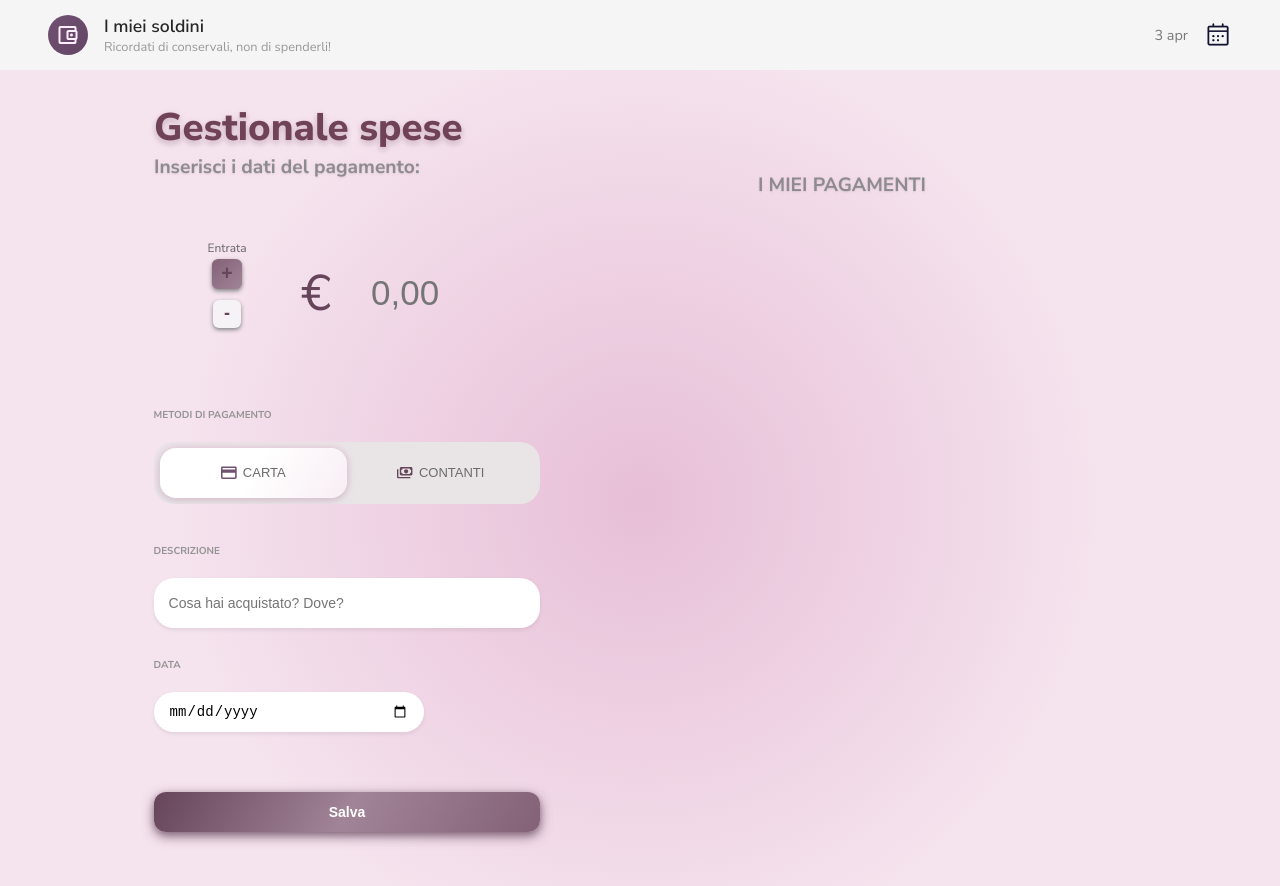
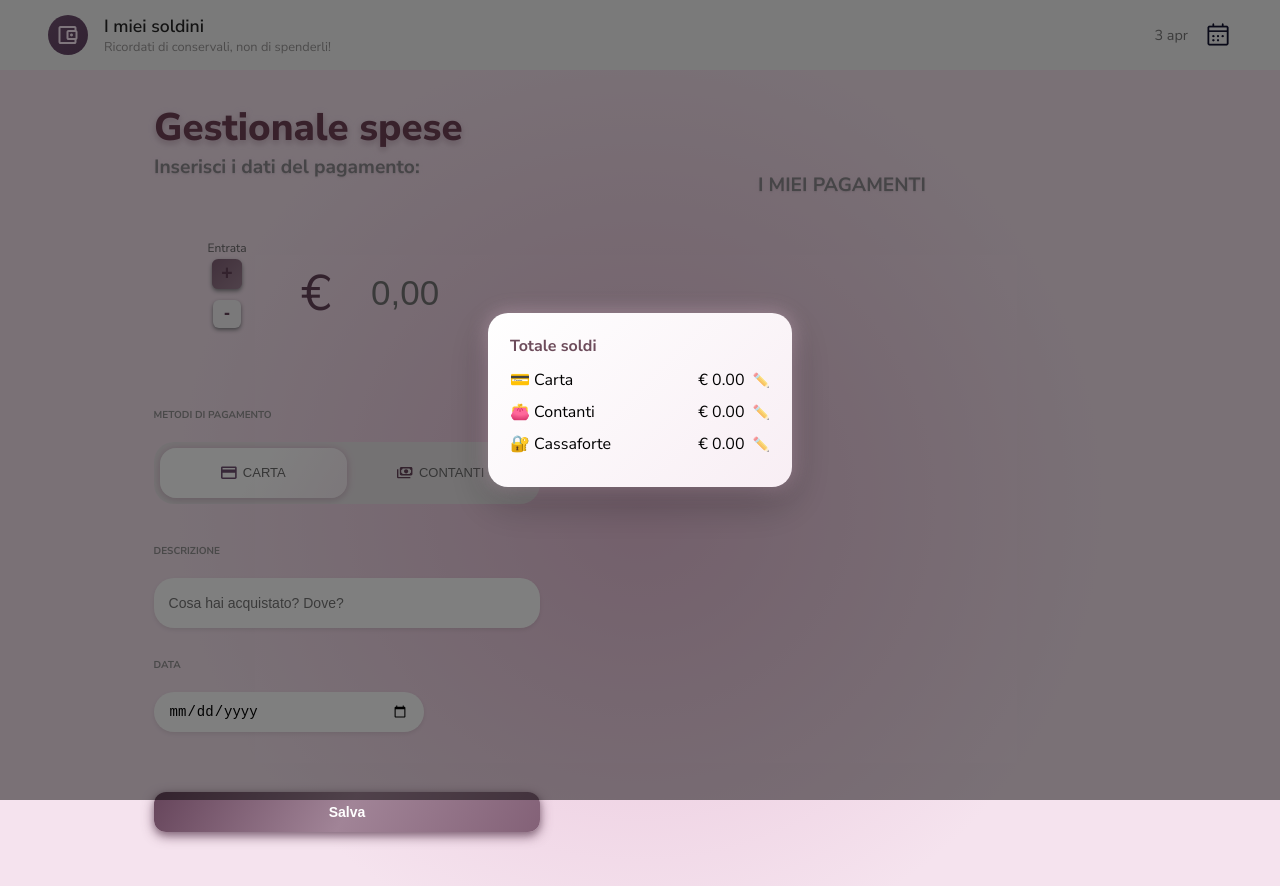
Before and after one commit to Vittoriatosi2006/Gestionale-spese, a React (Vite) app: page / in a window 1280 px wide. Both pictures are taken after a click on the picture 68 px from the left and 35 px from the top of the page. Shown: the top 886 px of the page. Built offline with nearby package versions, Linux system fonts and the light colour scheme; a web font is replaced by a local one.

Commit message:
aggiunta card somma

```diff
--- a/src/App.tsx
+++ b/src/App.tsx
@@ -5,19 +5,30 @@ import Recenti from "./Recenti";
 import type { Pagamento } from "./type";
 
 function App() {
-  const [pagamenti, setPagamenti] = useState<Pagamento[]>([]);
+  const [pagamenti, setPagamenti] = useState<Pagamento[]>([]); //pagamenti è la lista principale di tutti i movimenti salvati
+  const [pagamentoDaModificare, setPagamentoDaModificare] =
+    useState<Pagamento | null>(null); //se si fa su un pagamento che già esiste serve a modificarlo, se è null ne creo uno nuovo
+  const [showSaldo, setShowSaldo] = useState(false); //mostra o nasconde la card con i saldi totali
+  const [adjustCarta, setAdjustCarta] = useState<string>(""); //serve a tenere traccia di quanto l'utente vuole aggiungere o togliere al saldo carta manualmente
+  const [adjustContanti, setAdjustContanti] = useState<string>(""); //serve a tenere traccia di quanto l'utente vuole aggiungere o togliere al saldo contanti manualmente
+  const [cassaforte, setCassaforte] = useState<number>(0); //importo totalle  della cassaforte, e si modifica a mano
 
-  const [pagamentoDaModificare, setPagamentoDaModificare] =
-    useState<Pagamento | null>(null);
+  //somme automatiche basate sui pagamenti salvati
+  const totaleCarta = pagamenti
+    .filter((p) => p.metodo === "carta")
+    .reduce((acc, p) => acc + p.importo, 0);
+  const totaleContanti = pagamenti
+    .filter((p) => p.metodo === "contanti")
+    .reduce((acc, p) => acc + p.importo, 0);
 
-  // Carica dal localStorage
+  //queste due costanti servono per mostrare il saldo aggiornato quando si modifica il saldo manualmente
+  const totaleCartaFinale = totaleCarta + (Number(adjustCarta) || 0);
+  const totaleContantiFinale = totaleContanti + (Number(adjustContanti) || 0);
+
   useEffect(() => {
     const datiSalvati = localStorage.getItem("pagamenti");
     if (datiSalvati) {
       setPagamenti(JSON.parse(datiSalvati));
-    }
-    {
-      /* json.parse trasforma una stringa in oggetto js */
     }
   }, []);
 
@@ -25,8 +36,8 @@ function App() {
     let nuoviPagamenti;
 
     if (pagamentoDaModificare) {
-      // p = pagamento modificato o nuovo, pag = ogni elemento dell'array pagamenti
-      // se c'è un nuovo p, viene aggiunto, altrimenti rimane quello vecchio
+      // p = pagamento modificato o nuovo, pag = ogni ele,e to dell'rray  pagamenti
+      // se c'è un nnhovo p, viene aggiunti, ltrimenti rimane quellp vecchio
       nuoviPagamenti = pagamenti.map((pag) => (pag.id === p.id ? p : pag));
       setPagamentoDaModificare(null);
     } else {
@@ -37,7 +48,7 @@ function App() {
     localStorage.setItem("pagamenti", JSON.stringify(nuoviPagamenti));
   };
   {
-    /* json.stringfy trasforma un oggetto js in una stringa */
+    /* json.stringify trasfora un oggetto js in una stringa */
   }
 
   const eliminaPagamento = (id: number) => {
@@ -48,12 +59,25 @@ function App() {
 
   return (
     <div className="App">
-      <Navbar />
+      <Navbar
+        totaleCarta={totaleCartaFinale}
+        totaleContanti={totaleContantiFinale}
+        cassaforte={cassaforte}
+        setCassaforte={setCassaforte}
+        showSaldo={showSaldo}
+        setShowSaldo={setShowSaldo}
+        adjustCarta={adjustCarta}
+        setAdjustCarta={setAdjustCarta}
+        adjustContanti={adjustContanti}
+        setAdjustContanti={setAdjustContanti}
+      />
+
       <div className="main-content">
         <NewEntry
           onSalva={aggiungiPagamento}
           pagamentoDaModificare={pagamentoDaModificare}
         />
+
         <Recenti
           pagamenti={pagamenti}
           onElimina={eliminaPagamento}
--- a/src/Navbar.css
+++ b/src/Navbar.css
@@ -68,6 +68,138 @@
   transition: 0.2s ease-in-out;
 }
 
+.overlay {
+  position: fixed;
+  top: 0;
+  left: 0;
+  width: 100vw;
+  height: 100vh;
+  background: rgba(0, 0, 0, 0.5);
+  display: flex;
+  justify-content: center;
+  align-items: center;
+  z-index: 2000;
+  animation: fadeOverlay 0.2s ease;
+}
+
+.saldo-card {
+  background: linear-gradient(135deg, #ffffff, #f8eef4);
+  padding: 22px;
+  border-radius: 20px;
+  box-shadow:
+    0 15px 40px rgba(0, 0, 0, 0.25),
+    0 0 20px rgba(231, 191, 215, 0.5);
+  min-width: 260px;
+  max-width: 90%;
+  animation: scaleIn 0.25s ease;
+}
+
+.saldo-card h3 {
+  font-size: 16px;
+  margin-bottom: 12px;
+  color: #6d4c5b;
+}
+
+.saldo-card p {
+  display: flex;
+  justify-content: space-between;
+  font-size: 15px;
+  margin: 6px 0;
+  font-weight: 500;
+}
+
+.saldo-card p:hover {
+  transform: translateX(3px);
+  transition: 0.2s;
+}
+
+.cassaforte {
+  margin-top: 12px;
+  padding-top: 10px;
+  border-top: 1px solid #e8dbe2;
+  display: flex;
+  justify-content: space-between;
+  align-items: center;
+}
+
+.cassaforte input {
+  width: 90px;
+  padding: 5px 8px;
+  border-radius: 8px;
+  border: 1px solid #d6c2cc;
+  outline: none;
+  font-size: 14px;
+  transition: 0.2s;
+}
+
+.cassaforte input:focus {
+  border-color: #d88bb0;
+  box-shadow: 0 0 5px rgba(216, 139, 176, 0.5);
+}
+.riga-saldo {
+  display: flex;
+  justify-content: space-between;
+  align-items: center;
+  margin: 10px 0;
+}
+
+.valore {
+  display: flex;
+  align-items: center;
+  gap: 8px;
+}
+
+.edit {
+  cursor: pointer;
+  font-size: 14px;
+  opacity: 0.6;
+  transition: 0.2s;
+}
+
+.edit:hover {
+  opacity: 1;
+  transform: scale(1.1);
+}
+
+.riga-saldo input {
+  width: 90px;
+  padding: 5px;
+  border-radius: 8px;
+  border: 1px solid #ccc;
+}
+
+@keyframes fadeOverlay {
+  from {
+    opacity: 0;
+  }
+  to {
+    opacity: 1;
+  }
+}
+
+@keyframes scaleIn {
+  from {
+    transform: scale(0.9);
+    opacity: 0;
+  }
+  to {
+    transform: scale(1);
+    opacity: 1;
+  }
+}
+
+/* animazione apertura */
+@keyframes fadeIn {
+  from {
+    opacity: 0;
+    transform: translateY(-10px) scale(0.95);
+  }
+  to {
+    opacity: 1;
+    transform: translateY(0) scale(1);
+  }
+}
+
 @media (max-width: 768px) {
   .navbar {
     padding: 0 1.5rem;
--- a/src/Navbar.tsx
+++ b/src/Navbar.tsx
@@ -1,17 +1,51 @@
+import { useState } from "react";
 import "./Navbar.css";
 import "./style.css";
 
-export default function Navbar() {
-  /*data di oggi*/
+interface NavbarProps {
+  totaleCarta: number;
+  totaleContanti: number;
+  cassaforte: number;
+  setCassaforte: (n: number) => void;
+  showSaldo: boolean;
+  setShowSaldo: (b: boolean) => void;
+  adjustCarta: string;
+  setAdjustCarta: (n: string) => void;
+  adjustContanti: string;
+  setAdjustContanti: (n: string) => void;
+}
+
+export default function Navbar({
+  totaleCarta,
+  totaleContanti,
+  cassaforte,
+  setCassaforte,
+  showSaldo,
+  setShowSaldo,
+  adjustCarta,
+  setAdjustCarta,
+  adjustContanti,
+  setAdjustContanti,
+}: NavbarProps) {
+  const [editing, setEditing] = useState<
+    "carta" | "contanti" | "cassaforte" | null
+  >(null);
+
   const oggi = new Date().toLocaleDateString("it-IT", {
     day: "numeric",
     month: "short",
   });
 
   return (
+    <>
       <nav className="navbar">
         <div className="navbar-sinistra">
-        <img src="/icona-principale.svg" className="icona-navbar" />
+          <img
+            src="/icona-principale.svg"
+            className="icona-navbar"
+            onClick={() => setShowSaldo(!showSaldo)}
+          />
+
           <div className="titoli">
             <h2 className="i-miei-soldini">I miei soldini</h2>
             <h3 className="ricordati">
@@ -19,10 +53,89 @@ export default function Navbar() {
             </h3>
           </div>
         </div>
+
         <div className="navbar-destra">
           <span className="data-di-oggi">{oggi}</span>
           <img src="/icona-calendario.png" className="icona-calendario" />
         </div>
       </nav>
+
+      {showSaldo && (
+        <div className="overlay" onClick={() => setShowSaldo(false)}>
+          <div className="saldo-card" onClick={(e) => e.stopPropagation()}>
+            <h3>Totale soldi</h3>
+
+            {/* CARTA */}
+            <div className="riga-saldo">
+              <span>💳 Carta</span>
+
+              {editing === "carta" ? (
+                <input
+                  type="number"
+                  value={adjustCarta}
+                  onChange={(e) => setAdjustCarta(e.target.value)}
+                  onBlur={() => setEditing(null)} //quando smetto di modificare l’input, esco dalla modalità modifica
+                  autoFocus //quando questo input appare, mettici subito il cursore dentro
+                />
+              ) : (
+                <div className="valore">
+                  € {totaleCarta.toFixed(2)}
+                  <span onClick={() => setEditing("carta")} className="edit">
+                    ✏️
+                  </span>
+                </div>
+              )}
+            </div>
+
+            {/* CONTANTI */}
+            <div className="riga-saldo">
+              <span>👛 Contanti</span>
+
+              {editing === "contanti" ? (
+                <input
+                  type="number"
+                  value={adjustContanti}
+                  onChange={(e) => setAdjustContanti(e.target.value)}
+                  onBlur={() => setEditing(null)}
+                  autoFocus
+                />
+              ) : (
+                <div className="valore">
+                  € {totaleContanti.toFixed(2)}
+                  <span onClick={() => setEditing("contanti")} className="edit">
+                    ✏️
+                  </span>
+                </div>
+              )}
+            </div>
+
+            {/* CASSAFORTE */}
+            <div className="riga-saldo">
+              <span>🔐 Cassaforte</span>
+
+              {editing === "cassaforte" ? (
+                <input
+                  type="number"
+                  value={String(cassaforte)}
+                  onChange={(e) => setCassaforte(Number(e.target.value))}
+                  onBlur={() => setEditing(null)}
+                  autoFocus
+                />
+              ) : (
+                <div className="valore">
+                  € {cassaforte.toFixed(2)}
+                  <span
+                    onClick={() => setEditing("cassaforte")}
+                    className="edit"
+                  >
+                    ✏️
+                  </span>
+                </div>
+              )}
+            </div>
+          </div>
+        </div>
+      )}
+    </>
   );
 }
```
Lines whose indentation alone changed are shown as unchanged.
